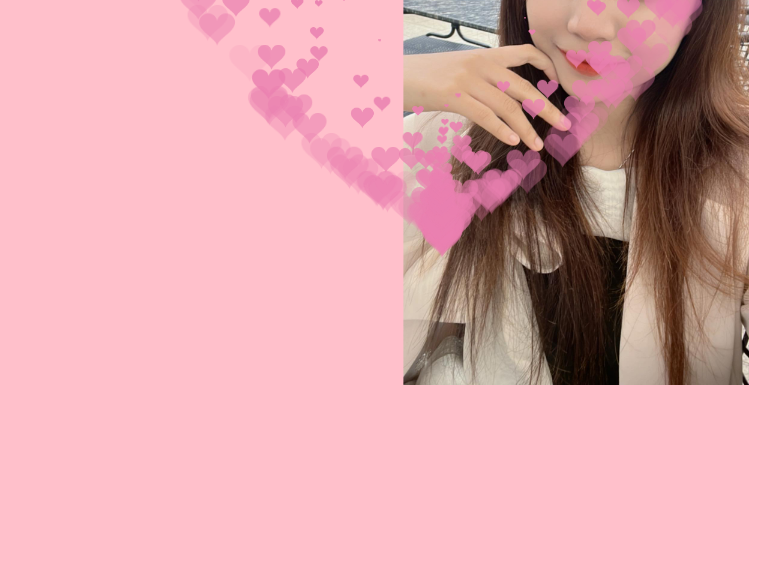
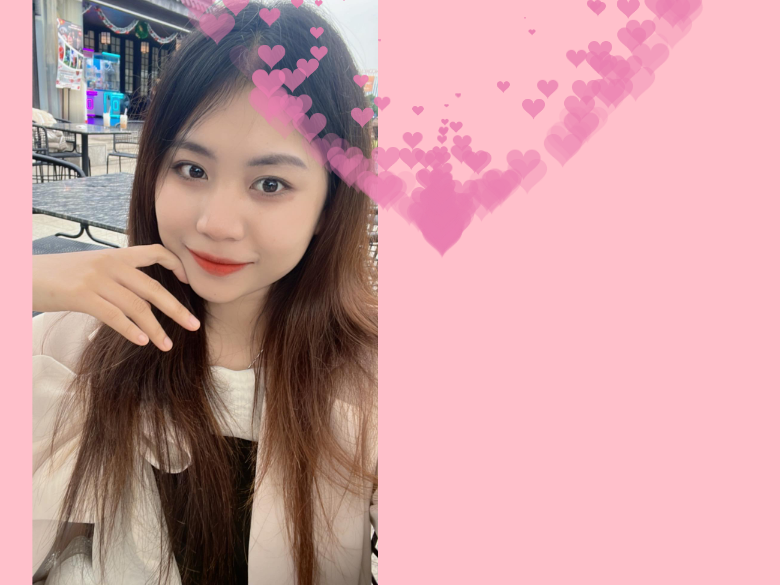
Before and after one commit to tuanda24/tuanda24.github.io, a plain HTML site: page heart.html in a window 1280 px wide. Shown: the part 439-1024 px from the top of the page, without its empty margins (198-978 px from the left). Before the commit the page ends 824 px from the top, so only its background shows below. Drawn offline with Linux system fonts and the light colour scheme.

Commit message:
Update heart.html

```diff
--- a/heart.html
+++ b/heart.html
@@ -49,8 +49,8 @@
                     height: 2048px;
                     scale: 0.3;
                     position: absolute;
-                    top: -25%;
-                    left: 29%;
+                    top: 0;
+                    left: 0;
                     transform: translate(-50%, -50%);
             }
             h1 {
```
